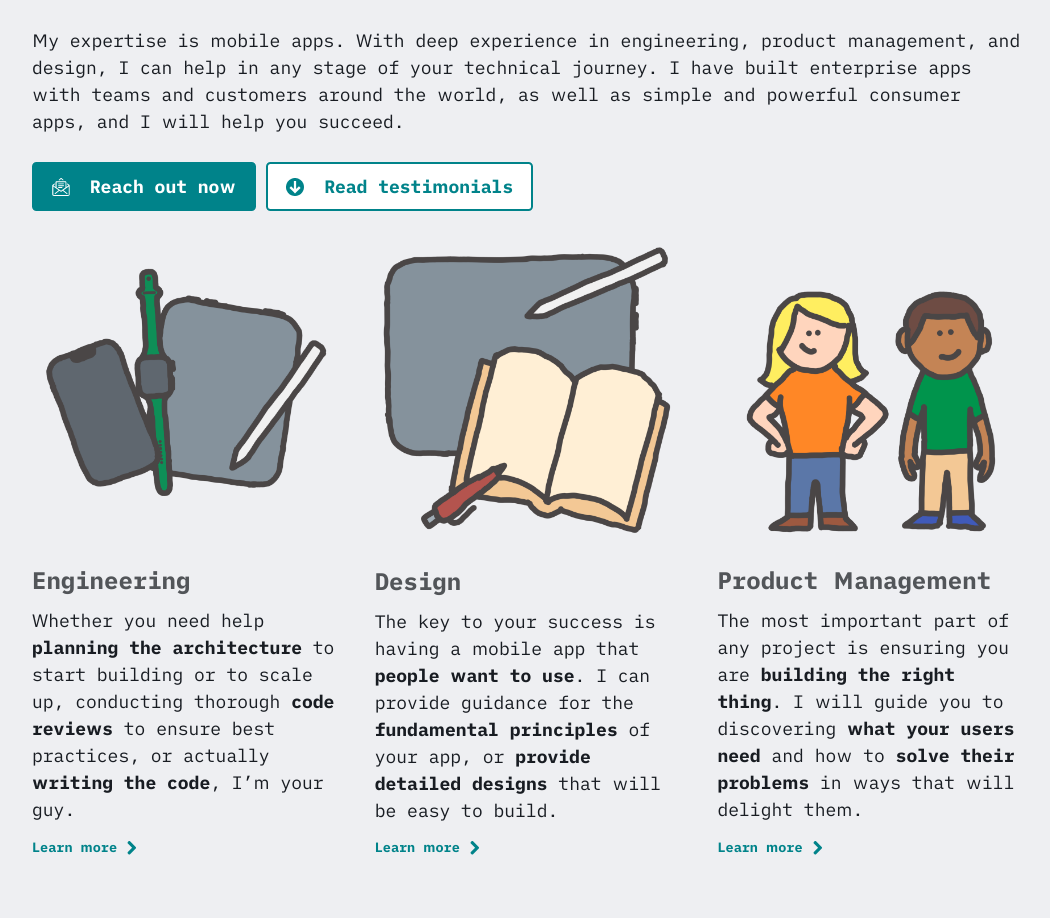
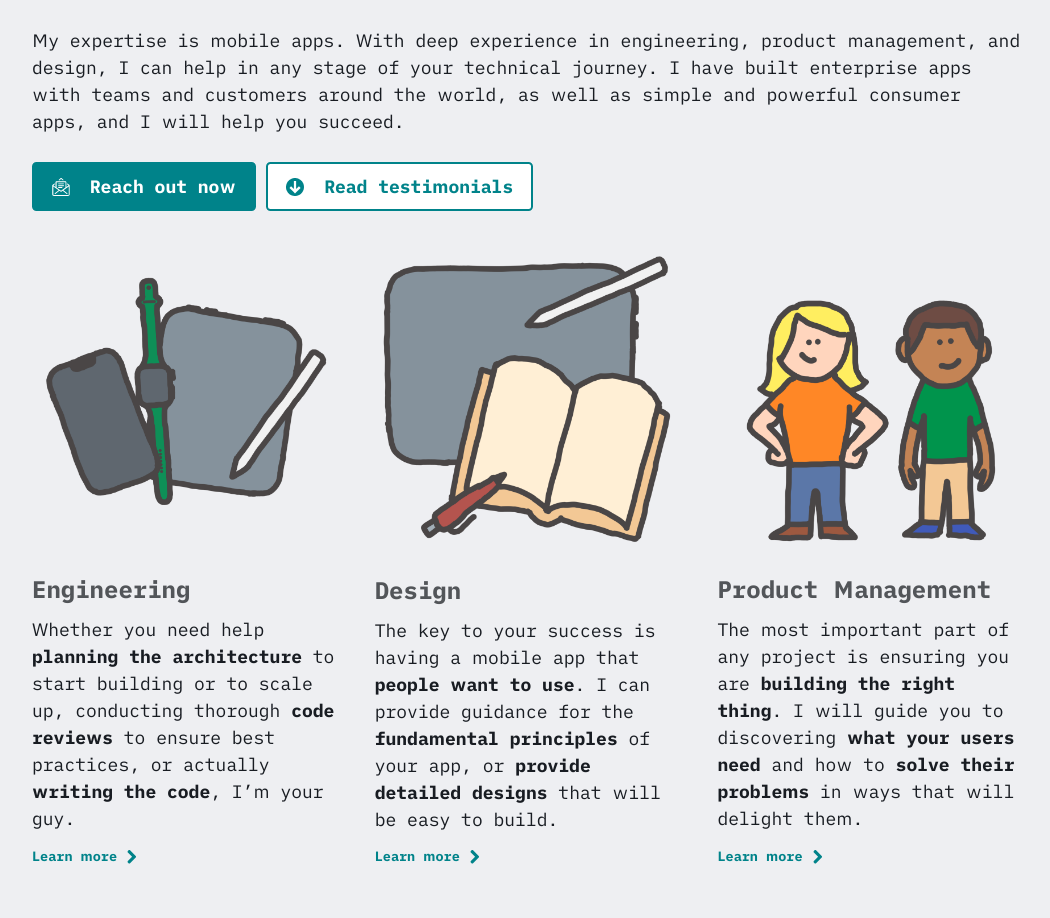
Before and after one commit to bsn-design/bsn-design.github.io, a Jekyll site: the page built from index.html, in a window 1280 px wide. Shown: the part 562-1480 px from the top of the page, without its empty margins (40-1090 px from the left). Built offline with Jekyll 4.4.1, drawn with Linux system fonts in a browser that asks for light colours.

Commit message:
Add spacing under buttons

```diff
--- a/_sass/basically-basic/_buttons.scss
+++ b/_sass/basically-basic/_buttons.scss
@@ -4,6 +4,7 @@
 
 .btn {
   display: inline-block;
+  margin-bottom: 0.5em;;
   padding: 0.5em 1em;
   border: 0.15em solid $accent-color;
   border-radius: $border-radius;
```
